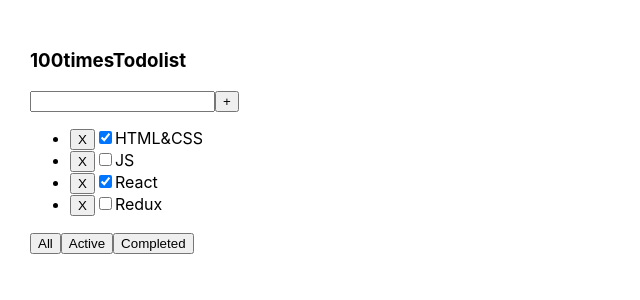
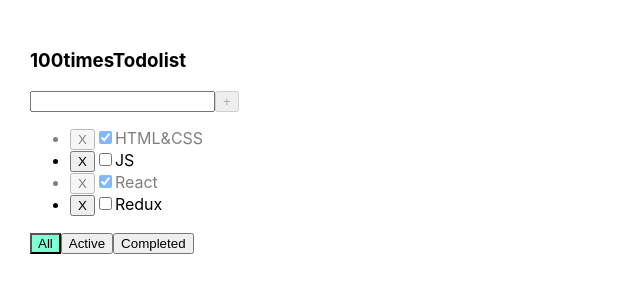
Before and after one commit to Mayonezzer/100TodolistsToGetJob, a React (Create React App) app: page / in a window 1280 px wide. Shown: the top 300 px of the page, without its empty margins (0-640 px from the left). Built offline with nearby package versions, Linux system fonts and the light colour scheme.

Commit message:
0.5/100 fixes

```diff
--- /dev/null
+++ b/src/Todolist.module.css
@@ -0,0 +1,17 @@
+.error {
+    border: red 1px solid;
+}
+
+.errorMessage {
+    color: red;
+}
+
+
+.activeFilter {
+    background-color: aquamarine;
+}
+
+
+.isDone {
+    opacity: 0.5;
+}
--- a/src/Todolist.tsx
+++ b/src/Todolist.tsx
@@ -1,5 +1,6 @@
 import React, {ChangeEvent, KeyboardEvent, useState} from "react";
 import {FilterType} from "./App";
+import s from './Todolist.module.css';
 
 type PropsType = {
     mainTitle: string
@@ -19,43 +20,78 @@ export type TaskType= {
 
 export const Todolist = (props: PropsType) => {
     let [inputTitle, setInputTitle] = useState<string>('')
+    let [error, setError] = useState<string | null>('')
+    let [buttonName, setButtonName] = useState<FilterType>('All')
 
-    const allFilterHandler = () => {
+    const mappedTasks = props.tasksList.map( (t) => {
+        const removeTaskHandler = () => { // вынесли наверх
+            props.removeTask(t.taskId)
+        }
+        const changeCheckboxHandler = (e: ChangeEvent<HTMLInputElement>) => {
+            props.changeCheckbox(t.taskId, e.currentTarget.checked)
+        }
+        return (
+            <li key={t.taskId} className={t.isDone ? s.isDone : ''}>
+                <button onClick={removeTaskHandler}>X</button>
+                <input
+                    onChange={changeCheckboxHandler}
+                    type="checkbox"
+                    checked={t.isDone}
+                />
+                <span>{t.taskTitle}</span>
+            </li>
+        // <li key={t.taskId} className={t.isDone ? s.isDone : ''}>
+        //     <button onClick={() => removeTaskHandler(t.taskId)}>
+        //         X</button>
+        //     <input
+        //         onChange={(e) =>changeCheckboxHandler(t.taskId, e.currentTarget.checked)}
+        //         type="checkbox" checked={t.isDone}/>
+        //     <span>{t.taskTitle}</span>
+        // </li>        это если функции вынести из mapa еще выше, а map останется в вёрстке
+        )
+    } )
+
+    const setAllFilterHandler = () => {
         props.filterTask('All')
+        setButtonName('All')
     }
-    const activeFilterHandler = () => {
+    const setActiveFilterHandler = () => {
         props.filterTask('Active')
+        setButtonName('Active')
     }
-    const completedFilterHandler = () => {
+    const setCompletedFilterHandler = () => {
         props.filterTask('Completed')
+        setButtonName('Completed')
     }
 
     const addTaskHandler = () => {
-        if (inputTitle.trim() !== '')
-        props.addTask(inputTitle.trim())
+        if (inputTitle.trim() !== '') {
+            props.addTask(inputTitle.trim())
+        } else {
+            setError('впиши че-нить плз')
+        }
         setInputTitle('')
     }
 
     const onChangeHandler = (e: ChangeEvent<HTMLInputElement>) => {
+        setError('')
         setInputTitle(e.currentTarget.value)
     }
 
     const onKeyDownHandler = (e: KeyboardEvent<HTMLInputElement>) => {
-        if (e.key === 'Enter') {
+        if (e.key === 'Enter' && e.ctrlKey) {
             addTaskHandler()
         }
     }
 
+    const disabledHandler = inputTitle.trim() === '' || inputTitle.length > 15
 
-
-
-
-
-
-
-
-
-
+    // const changeCheckboxHandler = (tID: string, newwIsDone: boolean) => {
+    //     props.changeCheckbox(tID, newwIsDone)
+    // }
+    // const removeTaskHandler = (tID: string) => {
+    //     props.removeTask(tID)
+    // }           это если функции вынести из mapa еще выше, а map останется в вёрстке
 
 
     return (
@@ -66,32 +102,20 @@ export const Todolist = (props: PropsType) => {
                     value={inputTitle}
                     onChange={onChangeHandler}
                     onKeyDown={onKeyDownHandler}
+                    className={error ? s.error : ''}
                 />
-                <button onClick={addTaskHandler}>+</button>
+                <button onClick={addTaskHandler}
+                        disabled={disabledHandler}
+                >+</button>
             </div>
+            {error && <div className={s.errorMessage}>{error}</div>}
             <ul>
-                {props.tasksList.map( (t) => {
-                    const removeTaskHandler = () => {
-                        props.removeTask(t.taskId)
-                    }
-                    const changeCheckboxHandler = (e: ChangeEvent<HTMLInputElement>) => {
-                        props.changeCheckbox(t.taskId, e.currentTarget.checked)
-                    }
-                    return (
-                        <li key={t.taskId}>
-                            <button onClick={removeTaskHandler} >X</button>
-                            <input
-                                onChange={changeCheckboxHandler}
-                                type="checkbox" checked={t.isDone}/>
-                            <span>{t.taskTitle}</span>
-                        </li>
-                    )
-                } )}
+                {mappedTasks}
             </ul>
             <div>
-                <button onClick={allFilterHandler}>All</button>
-                <button onClick={activeFilterHandler}>Active</button>
-                <button onClick={completedFilterHandler}>Completed</button>
+                <button className={buttonName === 'All' ? s.activeFilter : ''} onClick={setAllFilterHandler}>All</button>
+                <button className={buttonName === 'Active' ? s.activeFilter : ''} onClick={setActiveFilterHandler}>Active</button>
+                <button className={buttonName === 'Completed' ? s.activeFilter : ''} onClick={setCompletedFilterHandler}>Completed</button>
             </div>
         </div>
     )
```
